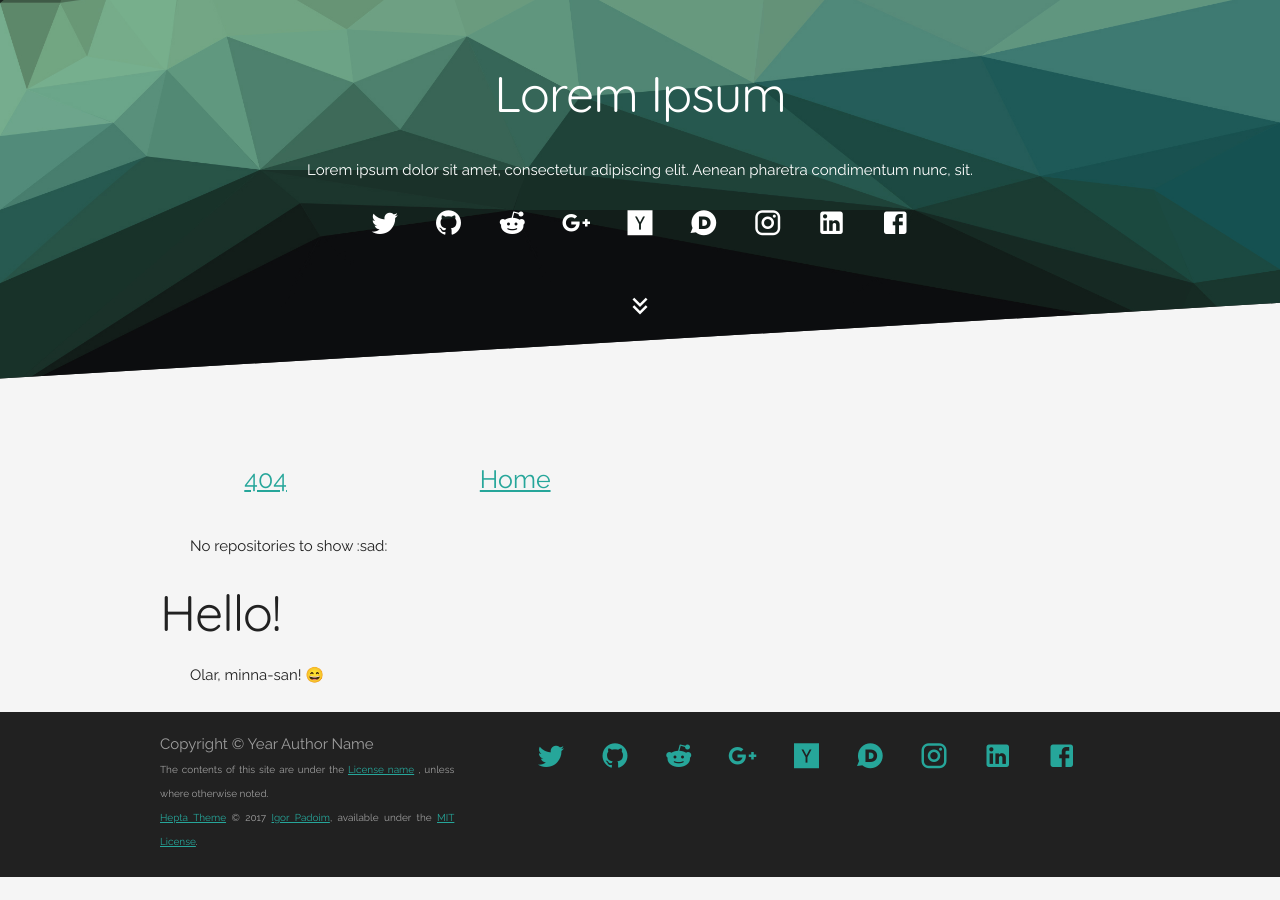
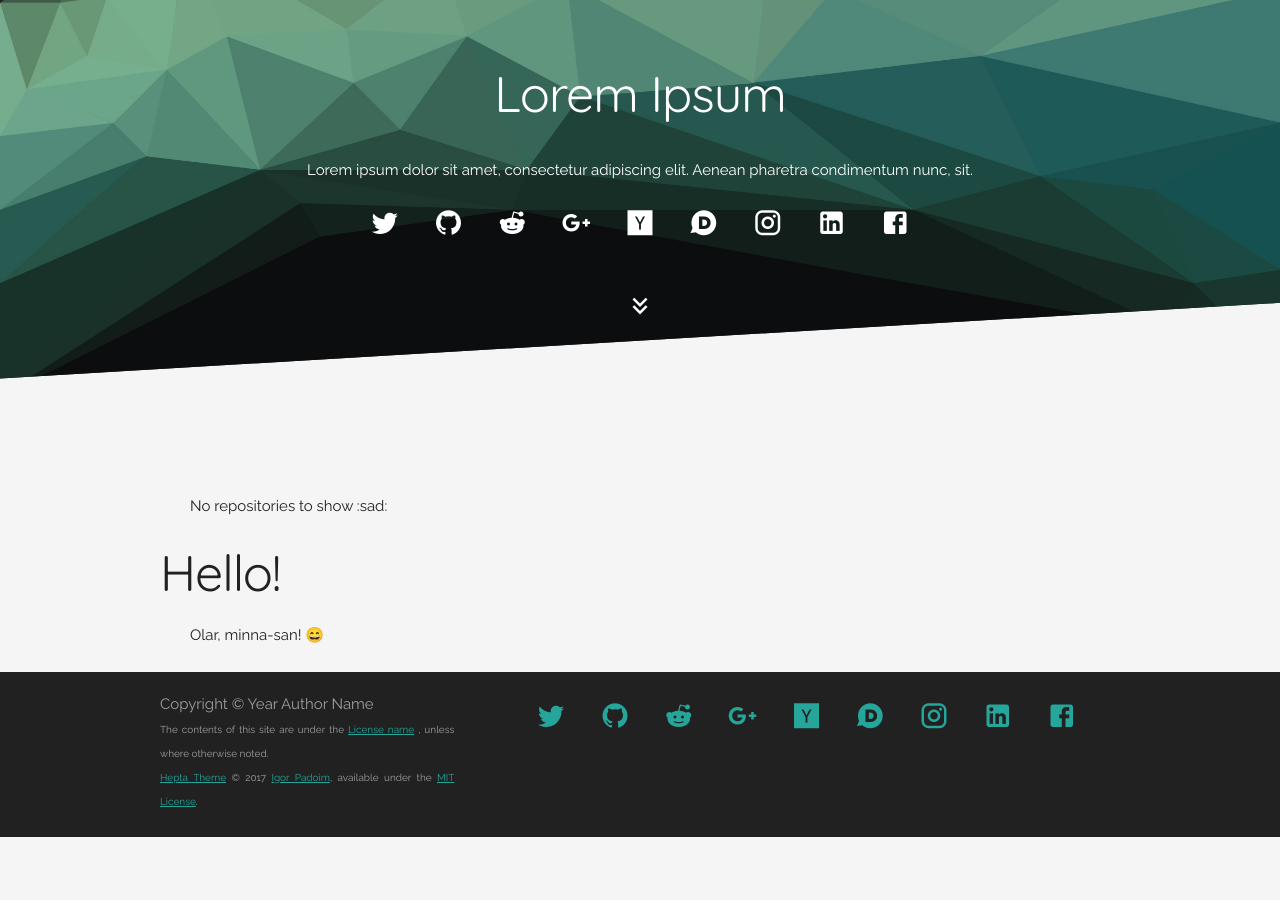
Before and after one commit to Nereare/Hepta, a Jekyll site: the page built from index.md, in a window 1280 px wide. Built offline with Jekyll 4.4.1, drawn with Linux system fonts in a browser that asks for light colours; emoji names are drawn with the system emoji font.

Commit message:
Hidden 404 and index pages links.

```diff
--- a/_layouts/main.html
+++ b/_layouts/main.html
@@ -30,16 +30,18 @@
       {% assign page_count = site.pages | size %}
       {% if page_count > 0 %}
         {% for page in site.pages %}
-          {% capture pass %}{% cycle 'open', 'foo', 'bar', 'close' %}{% endcapture %}
-          {% if pass == 'open' %}
+          {% unless page.path == '404.md' or page.path == 'index.md' %}
+            {% capture pass %}{% cycle 'open', 'foo', 'bar', 'close' %}{% endcapture %}
+            {% if pass == 'open' %}
       <ul class="nav row">
-          {% endif %}
+            {% endif %}
         <li class="three columns">
           <a href="{{ page.url | relative_url }}">{% if page.icon %}<i class="mdi mdi-{{ page.icon }}"></i>{% endif %}{{ page.title }}</a>
         </li>
-          {% if pass == 'close' %}
+            {% if pass == 'close' %}
       </ul>
-          {% endif %}
+            {% endif %}
+          {% endunless %}
         {% endfor %}
       {% endif %}
     </nav>
```
